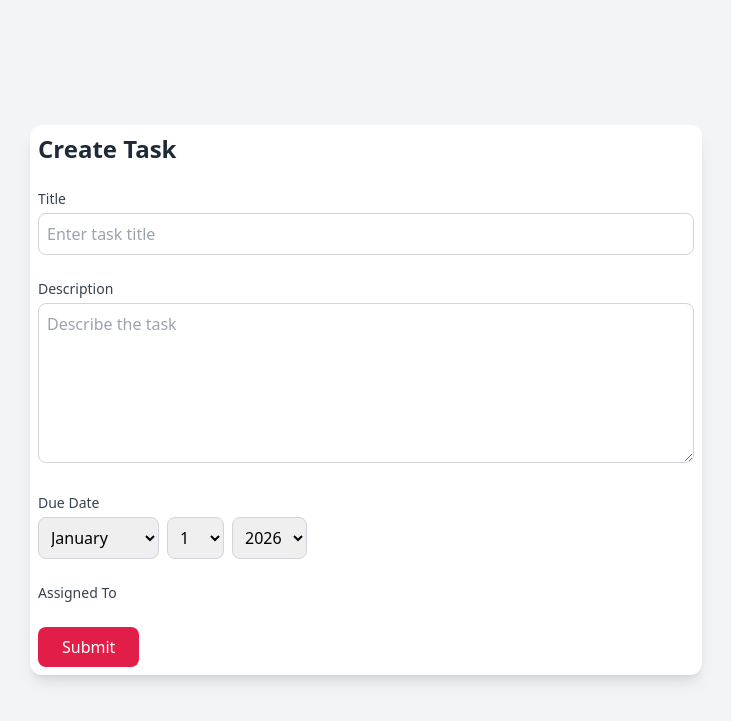
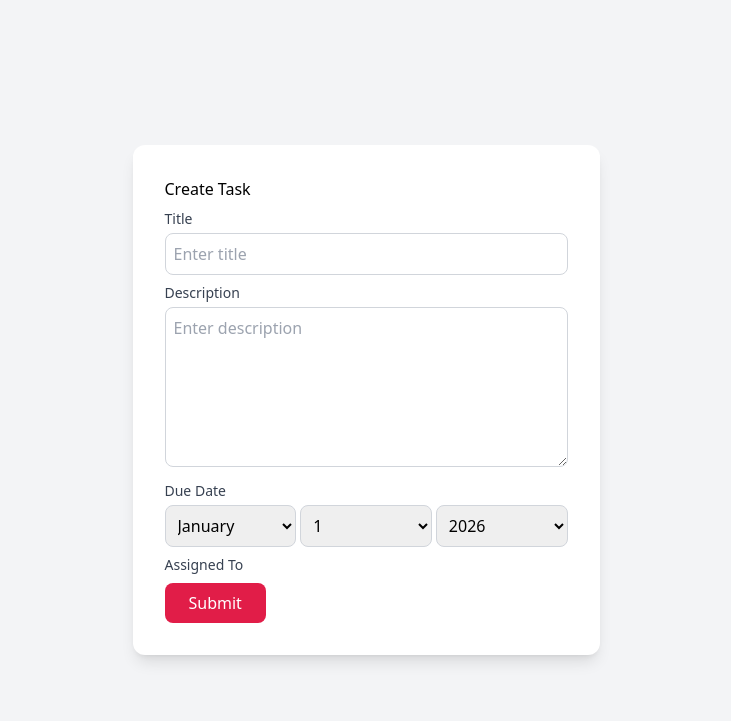
Before and after one commit to proalamin/learn-practice, a Django app: page /tasks/create-task in a window 1280 px wide. Shown: the top 721 px of the page, without its empty margins (274-1005 px from the left). Run offline with Django 5.2, Linux system fonts and the light colour scheme; data that the repository does not hold is empty; some libraries are stand-ins or nearby versions.

Commit message:
task management-> mixin

```diff
--- a/Django/task_management/tasks/forms.py
+++ b/Django/task_management/tasks/forms.py
@@ -19,29 +19,59 @@ class TaskForm(forms.Form):
 
 
 
+class StyleFormMixin:
+    """
+    Mixin to apply Tailwind styling automatically
+    """
+
+    default_classes = (
+        "w-full border border-gray-300 rounded-lg p-2 "
+        "focus:outline-none focus:ring-2 focus:ring-rose-500"
+    )
+
+    textarea_classes = default_classes + " h-40"
+
+    checkbox_classes = (
+        "h-4 w-4 text-rose-600 border-gray-300 rounded "
+        "focus:ring-rose-500"
+    )
+
+    def __init__(self, *args, **kwargs):
+        super().__init__(*args, **kwargs)
+
+        for field_name, field in self.fields.items():
+
+            if isinstance(field.widget, forms.Textarea):
+                field.widget.attrs.update({
+                    "class": self.textarea_classes,
+                    "placeholder": f"Enter {field.label.lower()}"
+                })
+
+            elif isinstance(field.widget, forms.CheckboxSelectMultiple):
+                field.widget.attrs.update({
+                    "class": self.checkbox_classes
+                })
+
+            elif isinstance(field.widget, forms.SelectDateWidget):
+                field.widget.attrs.update({
+                    "class": self.default_classes
+                })
+
+            else:
+                field.widget.attrs.update({
+                    "class": self.default_classes,
+                    "placeholder": f"Enter {field.label.lower()}"
+                })
+
+
+
 # Django model form
-
-class TaskModelForm(forms.ModelForm):
+class TaskModelForm(StyleFormMixin, forms.ModelForm):
     class Meta:
         model = Task
         fields = ['title', 'description', 'due_date', 'assigned_to']
-        # exclude= ['project', 'is_completed', 'created_at', "updated_at", ]
+
         widgets = {
-            'title': forms.TextInput(attrs={
-                'class': 'w-full border border-gray-300 rounded-lg p-2 focus:outline-none focus:ring-2 focus:ring-rose-500',
-                'placeholder': 'Enter task title'
-            }),
-
-            'description': forms.Textarea(attrs={
-                'class': 'w-full border border-gray-300 rounded-lg p-2 h-40 focus:outline-none focus:ring-2 focus:ring-rose-500',
-                'placeholder': 'Describe the task'
-            }),
-
-            'due_date': forms.SelectDateWidget(attrs={
-                'class': 'border border-gray-300 rounded-lg p-2 focus:ring-2 focus:ring-rose-500'
-            }),
-
-            'assigned_to': forms.CheckboxSelectMultiple(attrs={
-                'class': 'h-4 w-4 text-rose-600 border-gray-300 rounded focus:ring-rose-500'
-            }),
+            'due_date': forms.SelectDateWidget(),
+            'assigned_to': forms.CheckboxSelectMultiple(),
         }
--- a/Django/task_management/tasks/templates/test_form.html
+++ b/Django/task_management/tasks/templates/test_form.html
@@ -1,22 +1,27 @@
-<!doctype html>
+<!DOCTYPE html>
 <html>
 <head>
     <script src="https://cdn.tailwindcss.com"></script>
 </head>
 
+<body class="bg-gray-100 flex justify-center items-center min-h-screen">
 
-  <body class="bg-gray-100 flex justify-center items-center min-h-screen">
-    <div class="bg-white shadow-lg rounded-xl p-2 w-full max-w-2xl">
-      <h2 class="text-2xl font-bold mb-6 text-gray-800">Create Task</h2>
+<div class="bg-white shadow-lg rounded-xl p-8 w-4/6>
+
+    <h2 class="text-xl font-bold mb-6 text-gray-800">
+        Create Task
+    </h2>
+
     {% if message %}
         <div class="bg-green-100 text-green-700 p-3 rounded-lg mb-4">
             {{ message }}
         </div>
     {% endif %}
 
-      <form method="POST" class="space-y-6">
+    <form method="POST" class="space-y-2">
         {% csrf_token %}
 
+        <!-- Title -->
         <div>
             <label class="block text-sm font-medium text-gray-700 mb-1">
                 Title
@@ -24,6 +29,7 @@
             {{ form.title }}
         </div>
 
+        <!-- Description -->
         <div>
             <label class="block text-sm font-medium text-gray-700 mb-1">
                 Description
@@ -31,13 +37,17 @@
             {{ form.description }}
         </div>
 
+        <!-- Due Date -->
         <div>
             <label class="block text-sm font-medium text-gray-700 mb-1">
                 Due Date
             </label>
-          <div class="flex gap-2">{{ form.due_date }}</div>
+            <div class="flex gap-1">
+                {{ form.due_date }}
+            </div>
         </div>
 
+        <!-- Assigned To -->
         <div>
             <label class="block text-sm font-medium text-gray-700 mb-2">
                 Assigned To
@@ -55,15 +65,16 @@
             </div>
         </div>
 
+        <!-- Submit -->
         <div>
-          <button
-            type="submit"
-            class="bg-rose-600 text-white px-6 py-2 rounded-lg hover:bg-rose-700 transition duration-200"
-          >
+            <button type="submit"
+                class="bg-rose-600 text-white px-6 py-2 rounded-lg hover:bg-rose-700 transition duration-200">
                 Submit
             </button>
         </div>
+
     </form>
 </div>
+
 </body>
 </html>
--- a/Django/task_management/tasks/views.py
+++ b/Django/task_management/tasks/views.py
@@ -18,36 +18,22 @@ def test(request):
     return render(request, 'test.html', data)
 
 
+def create_task(request):
 
-def create_task(req):
-    # employees = Employee.objects.all()
-    # form =TaskForm(employees=employees) # For GET
-    form =TaskModelForm() # For GET
+    message = None
+    form = TaskModelForm()   # default GET form
 
+    if request.method == "POST":
+        form = TaskModelForm(request.POST)
 
-    if req.method == "POST":
-        # form =TaskForm(req.POST, employees=employees)
-        form =TaskModelForm(req.POST)
-        # print(form)
         if form.is_valid():
-            # print(form.cleaned_data)
+            form.save()
+            message = "Task added successfully!"
+            form = TaskModelForm()   # 🔥 reset form after save
 
-            ''' For Django From Data '''
-            # data= form.cleaned_data
-            # title = data.get('title')
-            # description= data.get('description')
-            # due_date= data.get("due_date")
-            # assigned_to = data.get('assigned_to')
+    context = {
+        "form": form,
+        "message": message
+    }
 
-            # task = Task.objects.create(title= title, description=description, due_date=due_date)
-
-            # # assign employee to task
-            # for emp_id in assigned_to:
-            #     employee = Employee.objects.get(id=emp_id)
-            #     task.assigned_to.add(employee)
-
-            form.save()
-            return render(req, "test_form.html", {"form": form, "message": "task add successfully"})
-
-    context = {"form": form}
-    return render(req, "test_form.html", context)
+    return render(request, "test_form.html", context)
```
Lines whose indentation alone changed are shown as unchanged.
